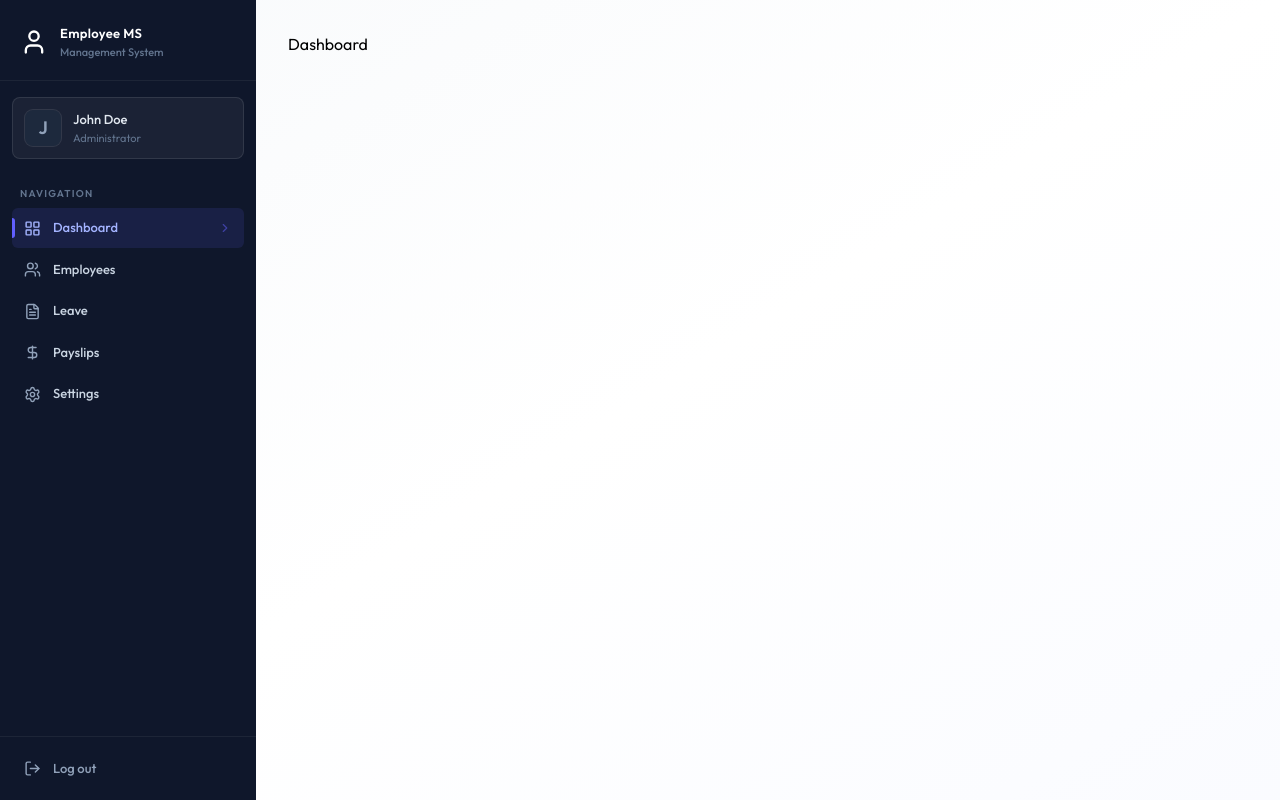
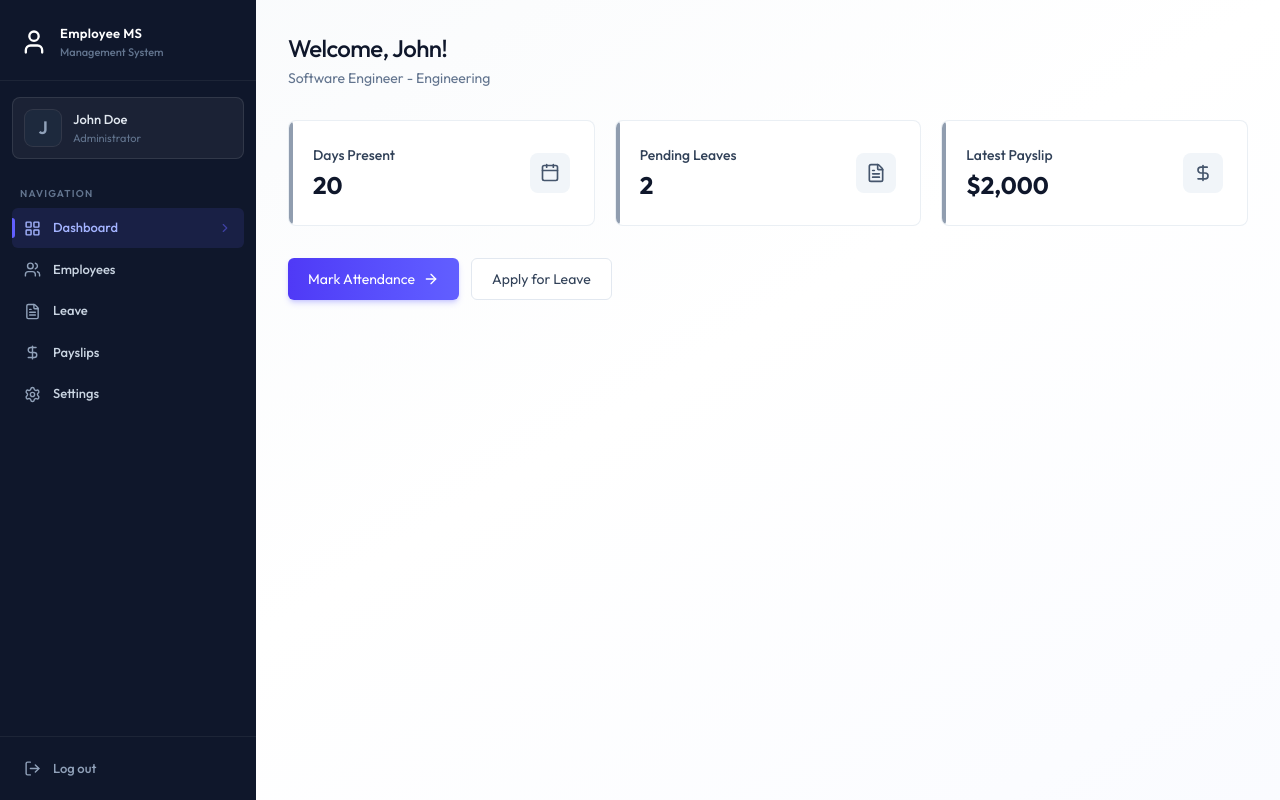
Before and after one commit to ShuvamKundu07/EmployeeManagementSystem, a React (Vite) app in the folder client/: page /dashboard in a window 1280 px wide. Built offline with nearby package versions, Linux system fonts and the light colour scheme.

Commit message:
dashboard ui completed

```diff
--- /dev/null
+++ b/client/src/components/AdminDashboard.jsx
@@ -0,0 +1,59 @@
+import React from "react";
+import { CalendarIcon, FileTextIcon, DollarSignIcon, ArrowRightIcon, UserIcon, Building2Icon } from "lucide-react";
+import { Link } from 'react-router-dom';
+
+const AdminDashboard = ({data}) => {
+    const stats = [
+        {
+            icon: UserIcon,
+            value: data.totalEmployees,
+            label: "Total Employees",
+            description: "Active workforce",
+        },
+        {
+            icon: Building2Icon,
+            value: data.totalDepartments,
+            label: "Departments",
+            description: "Organization units",
+        },
+        {
+            icon: CalendarIcon,
+            value: data.todayAttendance,
+            label: "Today's Attendance",
+            description: "Checked in today",
+        },
+        {
+            icon: FileTextIcon,
+            value: data.pendingLeaves,
+            label: "Pending Leaves",
+            description: "Awaiting approval",
+        },
+
+    ];
+
+    return (
+        <div className="animate-fade-in">
+            <div className="page-header">
+                <h1 className="page-title">Dashboard</h1>
+                <p className="page-subtitle">Welcome back, Admin - here's your overview</p>
+            </div>
+
+            <div className="grid grid-cols-1 sm:grid-cols-2 lg:grid-cols-4 gap-4 sm:gap-5 mb-8">
+                {stats.map((s) => (
+                    <div key={s.label} className="card card-hover p-5 sm:p-6 relative overflow-hidden group flex items-center justify-between">
+                        <div>
+                            <div className="absolute left-0 top-0 bottom-0 w-1 rounded-r-full bg-slate-500/70 group-hover:bg-indigo-500/70"/>
+                            <p className="font-medium text-sm text-slate-700">{s.label}</p>
+                            <p className="text-2xl font-bold text-slate-900 mt-1">{s.value}</p>
+                        </div>
+                        <s.icon className="size-10 p-2.5 rounded-lg bg-slate-100 text-slate-600 group-hover:bg-indigo-50 group-hover:text-indigo-600 transition-colors duration-200" />
+
+                    </div>
+                ))}
+
+            </div>
+        </div>
+    );
+};
+
+export default AdminDashboard;
--- /dev/null
+++ b/client/src/components/EmployeeDashboard.jsx
@@ -0,0 +1,64 @@
+import React from "react";
+import { CalendarIcon, FileTextIcon, DollarSignIcon, ArrowRightIcon } from "lucide-react";
+import { Link } from 'react-router-dom';
+
+const EmployeeDashboard = ({data}) => {
+    const emp = data?.employee;
+
+    const cards = [
+        {
+            icon: CalendarIcon,
+            value: data.currentMonthAttendance,
+            title: "Days Present",
+            subtitle: "This Month",
+        },
+        {
+            icon: FileTextIcon,
+            value: data.pendingLeaves,
+            title: "Pending Leaves",
+            subtitle: "Awaiting Approval",
+        },
+        {
+            icon: DollarSignIcon,
+            value: data.latestPayslip ? `$${data.latestPayslip.netSalary?.toLocaleString()}` : "N/A",
+            title: "Latest Payslip",
+            subtitle: "Most Recent Payout",
+        }
+    ];
+
+    return (
+        <div className="animate-fade-in">
+            <div className="page-header">
+                <h1 className="page-title">Welcome, {emp?.firstName}!</h1>
+                <p className="page-subtitle">{emp?.position} - {emp?.department || "No Department"}</p>
+            </div>
+
+            <div className="grid grid-cols-1 sm:grid-cols-3 gap-4 sm:gap-5 mb-8">
+                {cards.map((card, index) => (
+                    <div key={index} className="card card-hover p-5 sm:p-6 relative overflow-hidden group flex items-center justify-between">
+                        <div>
+                            <div className="absolute left-0 top-0 bottom-0 w-1 rounded-r-full bg-slate-500/70 group-hover:bg-indigo-500/70"/>
+                            <p className="font-medium text-sm text-slate-700">{card.title}</p>
+                            <p className="text-2xl font-bold text-slate-900 mt-1">{card.value}</p>
+                        </div>
+                        <card.icon className="size-10 p-2.5 rounded-lg bg-slate-100 text-slate-600 group-hover:bg-indigo-50 group-hover:text-indigo-600 transition-colors duration-200" />
+
+                    </div>
+                ))}
+
+            </div>
+
+            <div className="flex flex-col sm:flex-row gap-3">
+                <Link to='/attendance' className="btn-primary text-center inline-flex items-center justify-center gap-2">
+                    Mark Attendance <ArrowRightIcon className="w-4 h-4" />
+                </Link>
+
+                <Link to='/leave' className="btn-secondary text-center">
+                    Apply for Leave
+                </Link>
+            </div>
+        </div>
+    );
+};
+
+export default EmployeeDashboard;
--- /dev/null
+++ b/client/src/components/Loading.jsx
@@ -0,0 +1,9 @@
+const Loading = () => {
+    return (
+        <div className="flex items-center justify-center h-screen">
+            <div className="animate-spin size-8 border-2 border-indigo-600 border-t-transparent rounded-full"></div>
+        </div>
+    )
+}
+
+export default Loading
--- a/client/src/pages/Dashboard.jsx
+++ b/client/src/pages/Dashboard.jsx
@@ -1,5 +1,33 @@
+import React, { useState, useEffect } from 'react';
+import { dummyAdminDashboardData, dummyEmployeeDashboardData } from '../assets/assets.jsx';
+import Loading from '../components/Loading.jsx';
+import EmployeeDashboard from '../components/EmployeeDashboard.jsx';
+import AdminDashboard from '../components/AdminDashboard.jsx';
 
 const Dashboard = () => {
+  const [data, setData] = useState(null);
+  const [loading, setLoading] = useState(true);
+
+  useEffect(() => {
+    setData(dummyEmployeeDashboardData); // Replace with actual logic to fetch dashboard data
+    setTimeout(() => {
+      setLoading(false);
+    }, 1000); // Simulate a loading delay
+  }, []);
+
+  if (loading) {
+    return <Loading />;
+  }
+
+  if(!data) {
+    return <p className="text-center text-slate-500 py-12">Failed to load data</p>
+  }
+
+  if(data.role === 'ADMIN'){
+    return <AdminDashboard data={data}/>
+  }else{
+    return <EmployeeDashboard data={data} />
+  }
   return (
     <div>
       Dashboard
```
